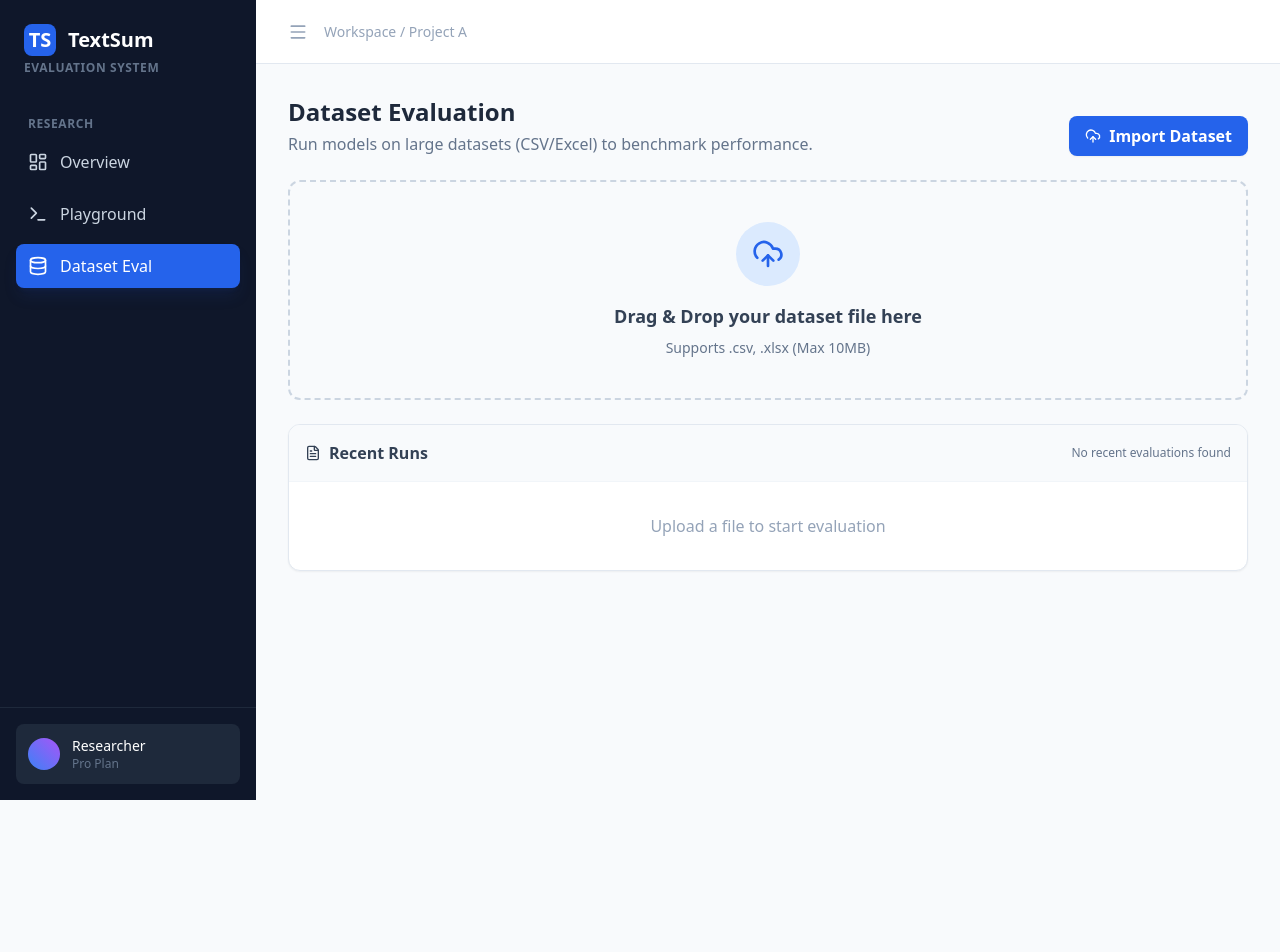
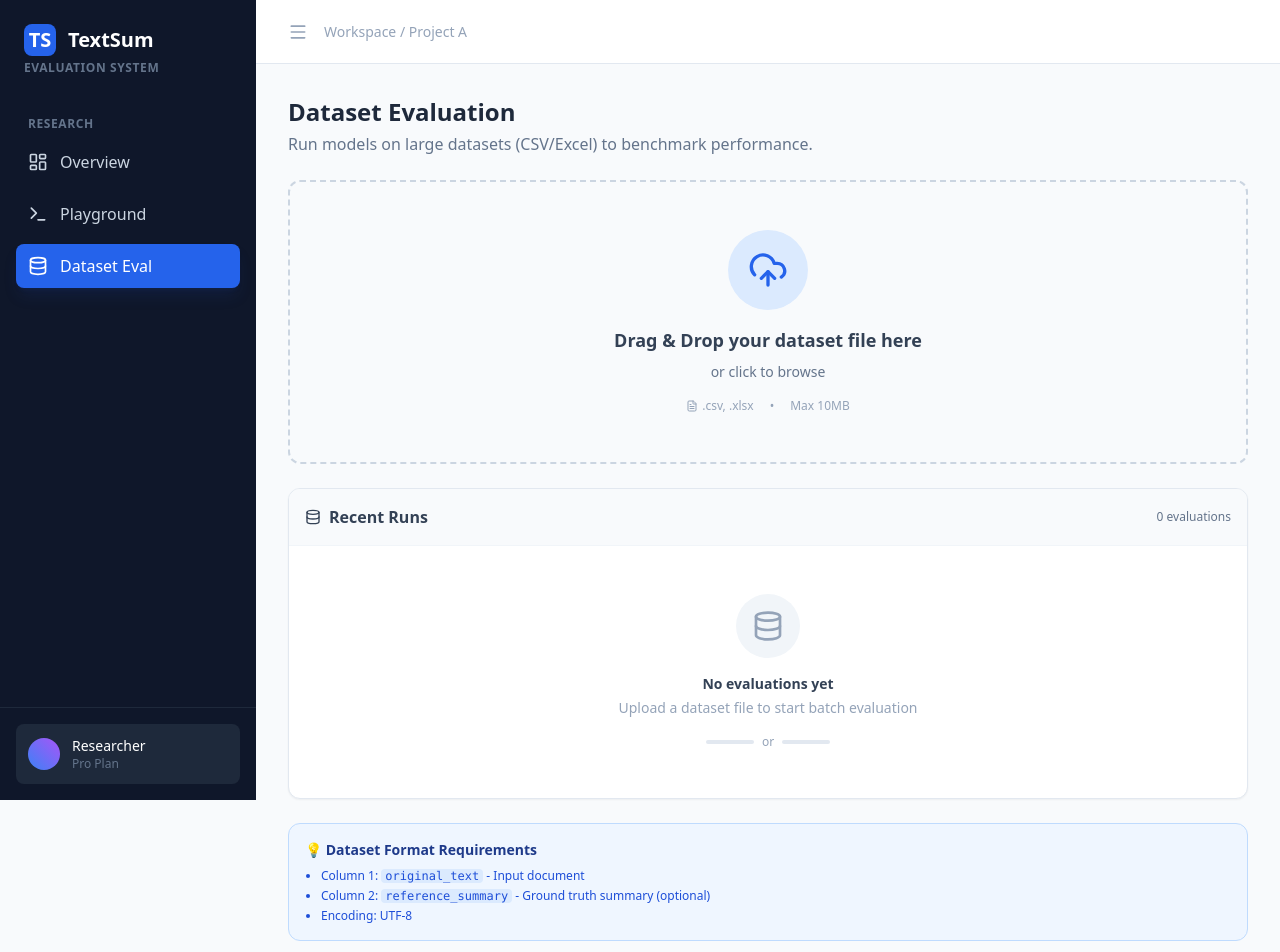
Before and after one commit to Nhanchinh/DATN_FE_web, a React (Vite) app: page /batch-eval in a window 1280 px wide. Shown: the top 952 px of the page. Before the commit the page ends 800 px from the top, so only its background shows below. Built offline with nearby package versions, Linux system fonts and the light colour scheme.

Commit message:
cải thiện giao diện

```diff
--- a/src/pages/BatchEval/index.jsx
+++ b/src/pages/BatchEval/index.jsx
@@ -1,4 +1,4 @@
-import { UploadCloud, FileText, X, Play } from 'lucide-react';
+import { UploadCloud, FileText, Database } from 'lucide-react';
 import { Button } from '@/components/common';
 
 const BatchEval = () => {
@@ -9,31 +9,54 @@ const BatchEval = () => {
                     <h1 className="text-2xl font-bold text-slate-800">Dataset Evaluation</h1>
                     <p className="text-slate-500 mt-1">Run models on large datasets (CSV/Excel) to benchmark performance.</p>
                 </div>
-                <Button className="bg-blue-600 text-white gap-2">
-                    <UploadCloud className="w-4 h-4" /> Import Dataset
-                </Button>
             </div>
 
             {/* Upload Zone */}
-            <div className="border-2 border-dashed border-slate-300 rounded-xl p-10 text-center bg-slate-50 hover:bg-slate-100 transition-colors cursor-pointer group">
-                <div className="w-16 h-16 bg-blue-100 text-blue-600 rounded-full flex items-center justify-center mx-auto mb-4 group-hover:scale-110 transition-transform">
-                    <UploadCloud className="w-8 h-8" />
+            <div className="border-2 border-dashed border-slate-300 rounded-xl p-12 text-center bg-slate-50 hover:bg-slate-100 hover:border-blue-400 transition-all cursor-pointer group">
+                <div className="w-20 h-20 bg-blue-100 text-blue-600 rounded-full flex items-center justify-center mx-auto mb-4 group-hover:scale-110 transition-transform">
+                    <UploadCloud className="w-10 h-10" />
                 </div>
-                <h3 className="text-lg font-semibold text-slate-700">Drag & Drop your dataset file here</h3>
-                <p className="text-slate-500 mt-2 text-sm">Supports .csv, .xlsx (Max 10MB)</p>
+                <h3 className="text-lg font-semibold text-slate-700 mb-2">Drag & Drop your dataset file here</h3>
+                <p className="text-slate-500 text-sm mb-4">or click to browse</p>
+                <div className="flex items-center justify-center gap-4 text-xs text-slate-400">
+                    <span className="flex items-center gap-1">
+                        <FileText className="w-3 h-3" /> .csv, .xlsx
+                    </span>
+                    <span>•</span>
+                    <span>Max 10MB</span>
+                </div>
             </div>
 
-            {/* Mock Table */}
+            {/* Mock Table with Better Empty State */}
             <div className="bg-white border border-slate-200 rounded-xl shadow-sm overflow-hidden">
                 <div className="p-4 border-b border-slate-100 bg-slate-50 flex justify-between items-center">
                     <h3 className="font-semibold text-slate-700 flex items-center gap-2">
-                        <FileText className="w-4 h-4" /> Recent Runs
+                        <Database className="w-4 h-4" /> Recent Runs
                     </h3>
-                    <span className="text-xs text-slate-500">No recent evaluations found</span>
+                    <span className="text-xs text-slate-500">0 evaluations</span>
                 </div>
-                <div className="p-8 text-center text-slate-400">
-                    Upload a file to start evaluation
+                <div className="p-12 text-center">
+                    <div className="w-16 h-16 bg-slate-100 rounded-full flex items-center justify-center mx-auto mb-4">
+                        <Database className="w-8 h-8 text-slate-400" />
+                    </div>
+                    <h4 className="text-sm font-semibold text-slate-700 mb-1">No evaluations yet</h4>
+                    <p className="text-sm text-slate-400 mb-4">Upload a dataset file to start batch evaluation</p>
+                    <div className="flex items-center justify-center gap-2 text-xs text-slate-400">
+                        <div className="w-12 h-1 bg-slate-200 rounded"></div>
+                        <span>or</span>
+                        <div className="w-12 h-1 bg-slate-200 rounded"></div>
+                    </div>
                 </div>
+            </div>
+
+            {/* Info Card */}
+            <div className="bg-blue-50 border border-blue-200 rounded-xl p-4">
+                <h4 className="text-sm font-semibold text-blue-900 mb-2">💡 Dataset Format Requirements</h4>
+                <ul className="text-xs text-blue-700 space-y-1 ml-4 list-disc">
+                    <li>Column 1: <code className="bg-blue-100 px-1 rounded">original_text</code> - Input document</li>
+                    <li>Column 2: <code className="bg-blue-100 px-1 rounded">reference_summary</code> - Ground truth summary (optional)</li>
+                    <li>Encoding: UTF-8</li>
+                </ul>
             </div>
         </div>
     );
```
Also changed, not shown: src/pages/Playground/index.jsx (+89 -21 lines).
